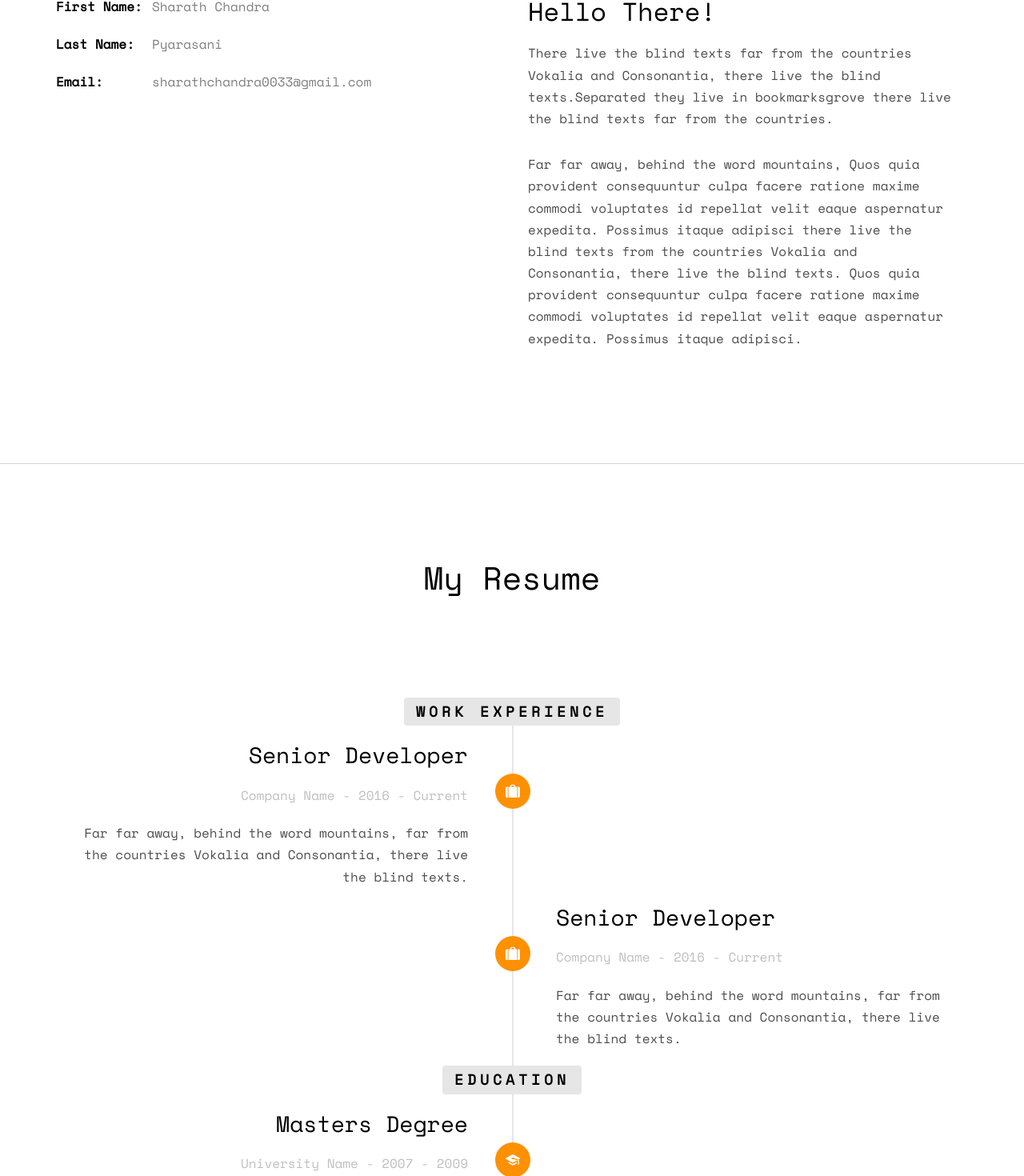
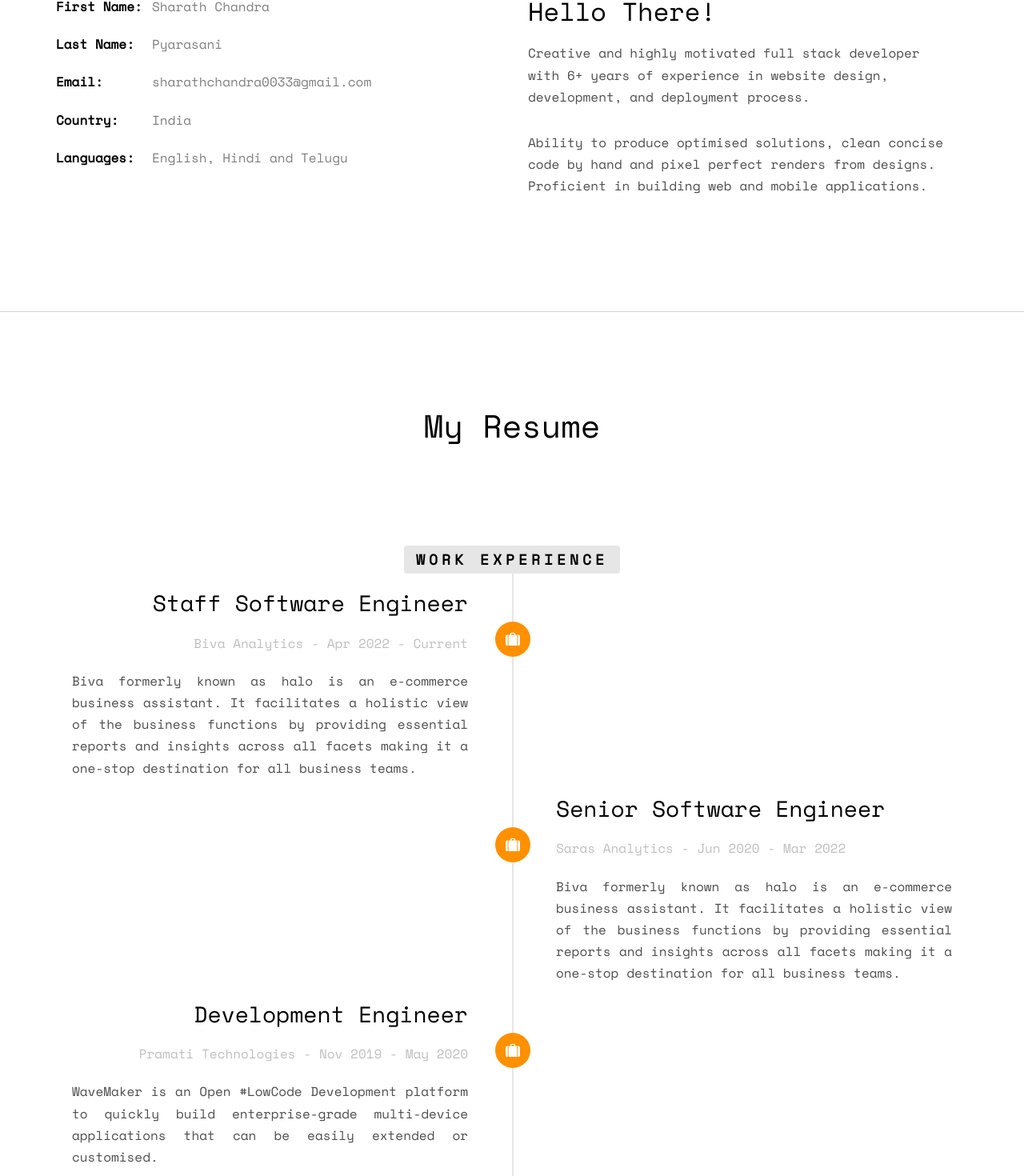
Before and after one commit to sharathpc/sharathpc.github.io, a Next.js app: page / in a window 1280 px wide. Shown: the part 1077-2547 px from the top of the page at 80% size. Built offline with nearby package versions, Linux system fonts and the light colour scheme.

Commit message:
Inital build changes

```diff
--- a/components/AboutMeSection.tsx
+++ b/components/AboutMeSection.tsx
@@ -5,8 +5,8 @@ const AboutMeSection = () => {
         sectionHeading: 'About Me',
         helloText: 'Hello There!',
         descriptionBlocks: [
-            'There live the blind texts far from the countries Vokalia and Consonantia, there live the blind texts.Separated they live in bookmarksgrove there live the blind texts far from the countries.',
-            'Far far away, behind the word mountains, Quos quia provident consequuntur culpa facere ratione maxime commodi voluptates id repellat velit eaque aspernatur expedita. Possimus itaque adipisci there live the blind texts from the countries Vokalia and Consonantia, there live the blind texts. Quos quia provident consequuntur culpa facere ratione maxime commodi voluptates id repellat velit eaque aspernatur expedita. Possimus itaque adipisci.'
+            'Creative and highly motivated full stack developer with 6+ years of experience in website design, development, and deployment process.',
+            'Ability to produce optimised solutions, clean concise code by hand and pixel perfect renders from designs. Proficient in building web and mobile applications.'
         ],
         fieldsList: [{
             label: 'First Name',
@@ -17,6 +17,12 @@ const AboutMeSection = () => {
         }, {
             label: 'Email',
             value: 'sharathchandra0033@gmail.com',
+        }, {
+            label: 'Country',
+            value: 'India',
+        }, {
+            label: 'Languages',
+            value: 'English, Hindi and Telugu',
         }]
     }
 
--- a/components/ExperienceSection.tsx
+++ b/components/ExperienceSection.tsx
@@ -8,21 +8,33 @@ const ExperienceSection = () => {
             heading: 'Work Experience',
             iconClassName: 'icon-suitcase',
             list: [{
-                mainText: 'Senior Developer',
-                subText: 'Company Name - 2016 - Current',
-                description: 'Far far away, behind the word mountains, far from the countries Vokalia and Consonantia, there live the blind texts.'
+                mainText: 'Staff Software Engineer',
+                subText: 'Biva Analytics - Apr 2022 - Current',
+                description: 'Biva formerly known as halo is an e-commerce business assistant. It facilitates a holistic view of the business functions by providing essential reports and insights across all facets making it a one-stop destination for all business teams.'
             }, {
-                mainText: 'Senior Developer',
-                subText: 'Company Name - 2016 - Current',
-                description: 'Far far away, behind the word mountains, far from the countries Vokalia and Consonantia, there live the blind texts.'
+                mainText: 'Senior Software Engineer',
+                subText: 'Saras Analytics - Jun 2020 - Mar 2022',
+                description: 'Biva formerly known as halo is an e-commerce business assistant. It facilitates a holistic view of the business functions by providing essential reports and insights across all facets making it a one-stop destination for all business teams.'
+            }, {
+                mainText: 'Development Engineer',
+                subText: 'Pramati Technologies - Nov 2019 - May 2020',
+                description: 'WaveMaker is an Open #LowCode Development platform to quickly build enterprise-grade multi-device applications that can be easily extended or customised.'
+            }, {
+                mainText: 'Software Engineer',
+                subText: 'Tripod Technologies - July 2016 - Nov 2019',
+                description: 'eureQa is the Digital Assurance Platform, purpose built for testing digital applications. eureQa provides end-to-end testing for applications with customizable workflows, content and data.'
             }]
         }, {
             heading: 'Education',
             iconClassName: 'icon-graduation-cap',
             list: [{
-                mainText: 'Masters Degree',
-                subText: 'University Name - 2007 - 2009',
-                description: 'Far far away, behind the word mountains, far from the countries Vokalia and Consonantia, there live the blind texts.'
+                mainText: 'Bachelors Degree',
+                subText: 'JNTUH (CSE) - July 2012 - May 2016',
+                description: null
+            }, {
+                mainText: 'High School',
+                subText: 'NJC (MPC) - June 2010 - May 2012',
+                description: null
             }]
         }]
     }
@@ -60,9 +72,9 @@ const ExperienceSection = () => {
                                                         <h3 className="timeline-title">{item.mainText}</h3>
                                                         <span className="company">{item.subText}</span>
                                                     </div>
-                                                    <div className="timeline-body">
+                                                    {item.description && <div className="timeline-body">
                                                         <p>{item.description}</p>
-                                                    </div>
+                                                    </div>}
                                                 </div>
                                             </li>
                                         )}
--- a/components/HeaderSection.tsx
+++ b/components/HeaderSection.tsx
@@ -5,23 +5,23 @@ const HeaderSection = () => {
         bannerUrl: 'https://ik.imagekit.io/sharathpc/protfolio/github/banner_IHMyYVIEg.gif',
         profileImgUrl: 'images/profile-pic.jpg',
         fullName: 'Sharath Chandra',
-        skills: 'Web Developer / Photographer',
+        skills: 'Web Developer / App Developer',
         socialList: [{
             title: 'GitHub',
             className: 'icon-github2',
-            href: 'https://www.google.com'
+            href: 'https://github.com/sharathpc'
         }, {
             title: 'Linkedin',
             className: 'icon-linkedin2',
-            href: 'https://www.google.com'
+            href: 'https://www.linkedin.com/in/sharathpc'
         }, {
             title: 'Medium',
             className: 'icon-blogger',
-            href: 'https://www.google.com'
+            href: 'https://sharathpc.medium.com'
         }, {
             title: 'Twitter',
             className: 'icon-twitter2',
-            href: 'https://www.google.com'
+            href: 'https://twitter.com/sharath0033'
         }]
     }
 
--- a/components/ServicesSection.tsx
+++ b/components/ServicesSection.tsx
@@ -6,15 +6,15 @@ const ServicesSection = () => {
         list: [{
             iconClassName: 'icon-paintbrush',
             mainText: 'Web Design',
-            subText: 'Facilis ipsum reprehenderit nemo molestias. Aut cum mollitia reprehenderit.'
+            subText: 'Creating pixel perfect renders from designs using HTML5 and CSS3'
         }, {
             iconClassName: 'icon-genius',
             mainText: 'Web Development',
-            subText: 'Facilis ipsum reprehenderit nemo molestias. Aut cum mollitia reprehenderit.'
+            subText: 'Creating highly functional optimized code applications using JavaScript/React/Angular'
         }, {
             iconClassName: 'icon-mobile',
             mainText: 'Mobile Development',
-            subText: 'Facilis ipsum reprehenderit nemo molestias. Aut cum mollitia reprehenderit.'
+            subText: 'Building native feel mobile applications for IOS/Android using Flutter'
         }]
     }
 
--- a/pages/index.tsx
+++ b/pages/index.tsx
@@ -20,11 +20,10 @@ const Home: NextPage = () => {
         <meta charSet="utf-8" />
         <meta httpEquiv="X-UA-Compatible" content="IE=edge" />
         <meta name="viewport" content="width=device-width, initial-scale=1" />
-        <title>Profile &mdash; Free Website Template, Free HTML5 Template by freehtml5.co</title>
-        <meta name="description" content="Free HTML5 Website Template by freehtml5.co" />
-        <meta name="keywords"
-          content="free website templates, free html5, free template, free bootstrap, free website template, html5, css3, mobile first, responsive" />
-        <meta name="author" content="freehtml5.co" />
+        <title>sharathpc Portfolio</title>
+        <meta name="description" content="Sharath Chandra portfolio with resume and contact details" />
+        <meta name="keywords" content="" />
+        <meta name="author" content="sharathpc" />
         <meta property="og:title" content="" />
         <meta property="og:image" content="" />
         <meta property="og:url" content="" />
@@ -35,17 +34,16 @@ const Home: NextPage = () => {
         <meta name="twitter:url" content="" />
         <meta name="twitter:card" content="" />
       </Head>
-      {/* <div className="fh5co-loader"></div> */}
       <div id="page">
         <HeaderSection />
         <AboutMeSection />
         <ExperienceSection />
         <ServicesSection />
-        <SkillsSection />
+        {/* <SkillsSection />
         <ProjectsSection />
         <ArticlesSection />
         <ContactMeSection />
-        <FooterSection />
+        <FooterSection /> */}
         <ScrollToTop smooth component={
           <a className="js-gotop">
             <i className="icon-arrow-up22"></i>
--- a/styles/globals.scss
+++ b/styles/globals.scss
@@ -562,6 +562,7 @@ figure {
 
 .timeline-body > p,
 .timeline-body > ul {
+	text-align: justify;
 	margin-bottom: 0;
 }
 
```
